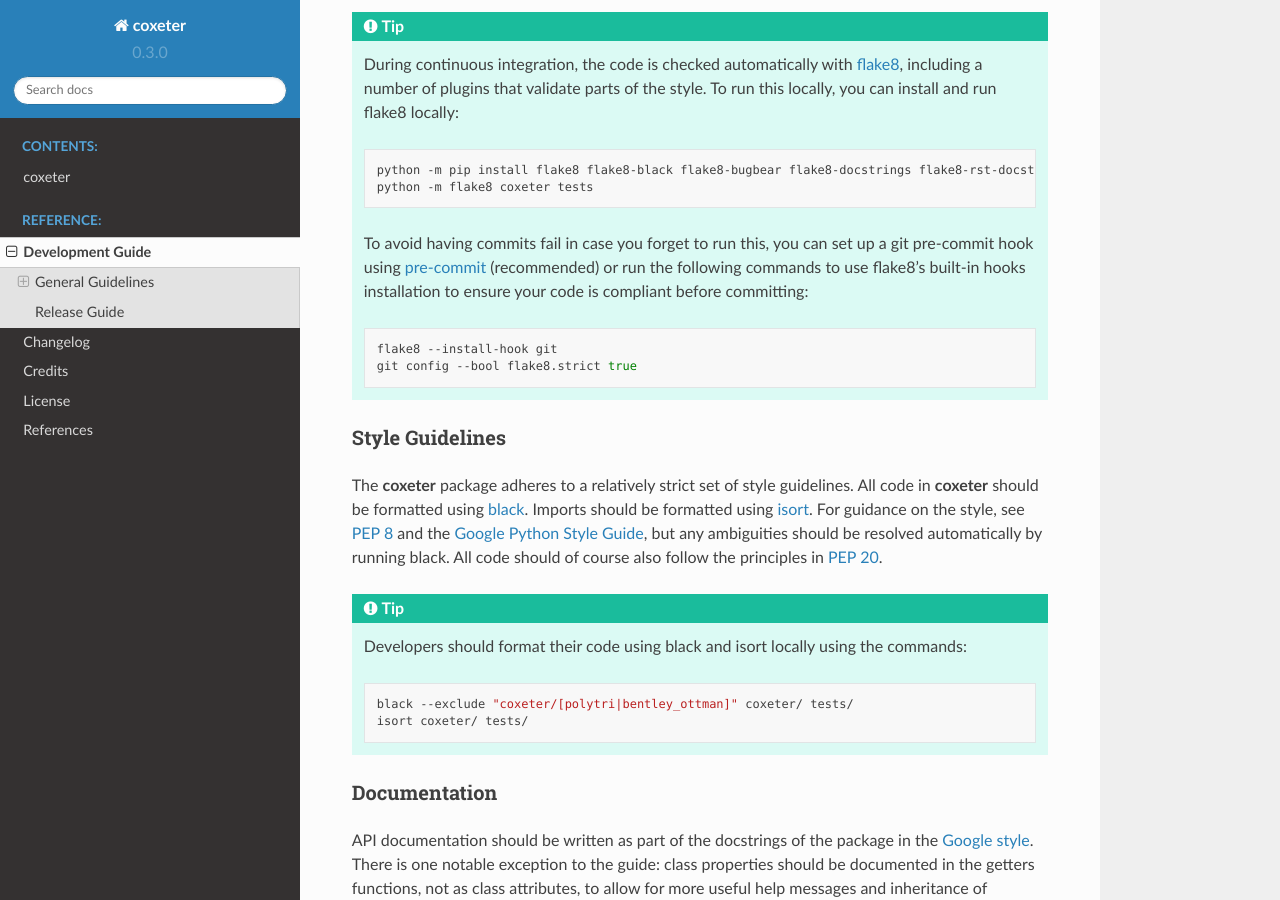
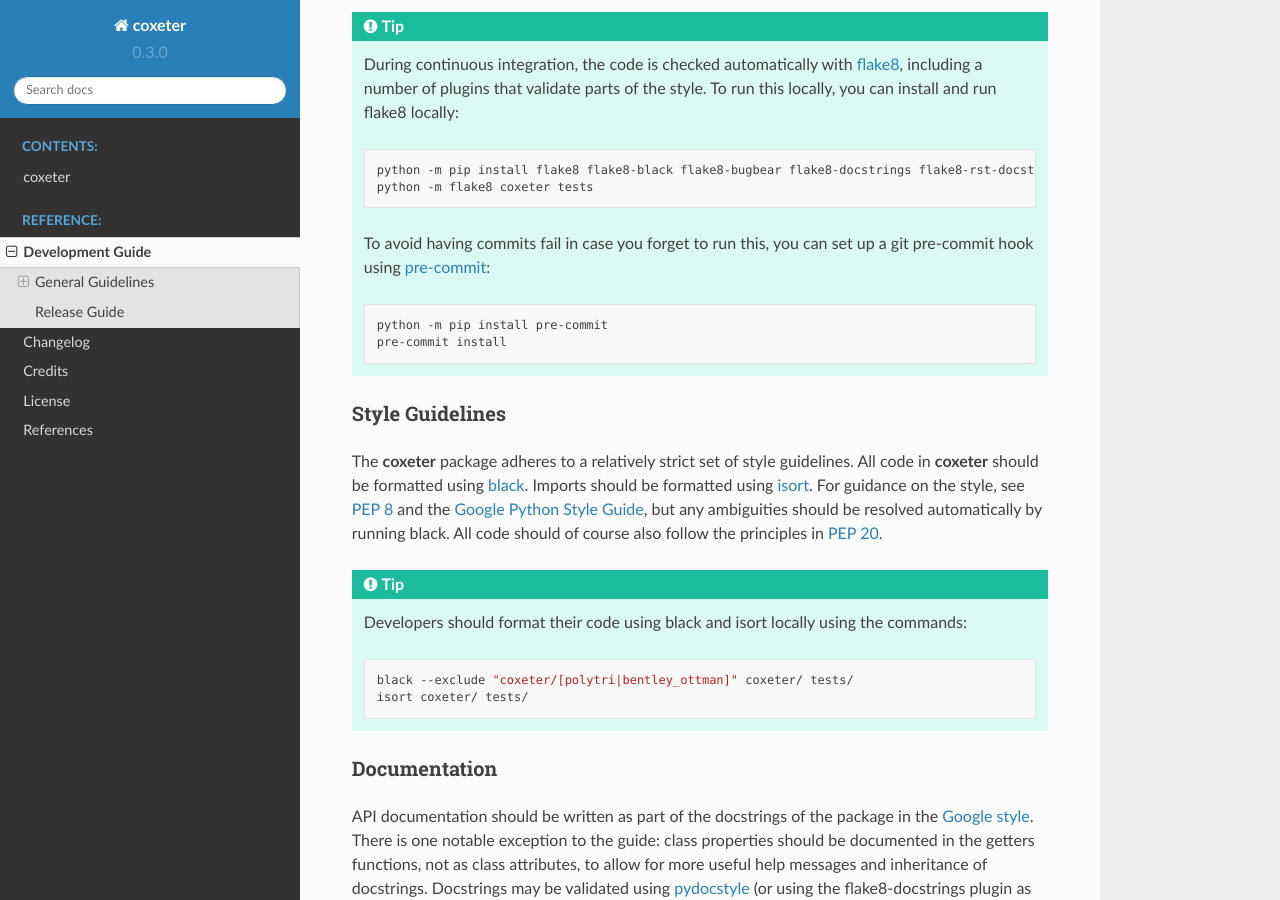
Before and after one commit to glotzerlab/coxeter, a Sphinx documentation site: the page built from doc/source/development.rst, in a window 1280 px wide and 900 px high, scrolled down 757 px. Built offline with Sphinx 7.4.7 and the Read the Docs theme 2.0.0, drawn with Linux system fonts in a browser that asks for light colours.

Commit message:
Update development docs to remove deprecated flake8 example and just show pre-commit.

```diff
--- a/doc/source/development.rst
+++ b/doc/source/development.rst
@@ -36,12 +36,12 @@
         python -m pip install flake8 flake8-black flake8-bugbear flake8-docstrings flake8-rst-docstrings pep8-naming flake8-isort
         python -m flake8 coxeter tests
 
-    To avoid having commits fail in case you forget to run this, you can set up a git pre-commit hook using `pre-commit`_ (recommended) or run the following commands to use flake8's built-in hooks installation to ensure your code is compliant before committing:
+    To avoid having commits fail in case you forget to run this, you can set up a git pre-commit hook using `pre-commit`_:
 
     .. code-block:: bash
 
-        flake8 --install-hook git
-        git config --bool flake8.strict true
+        python -m pip install pre-commit
+        pre-commit install
 
 .. _OneFlow: https://www.endoflineblog.com/oneflow-a-git-branching-model-and-workflow
 .. _flake8: http://flake8.pycqa.org/en/latest/
```
